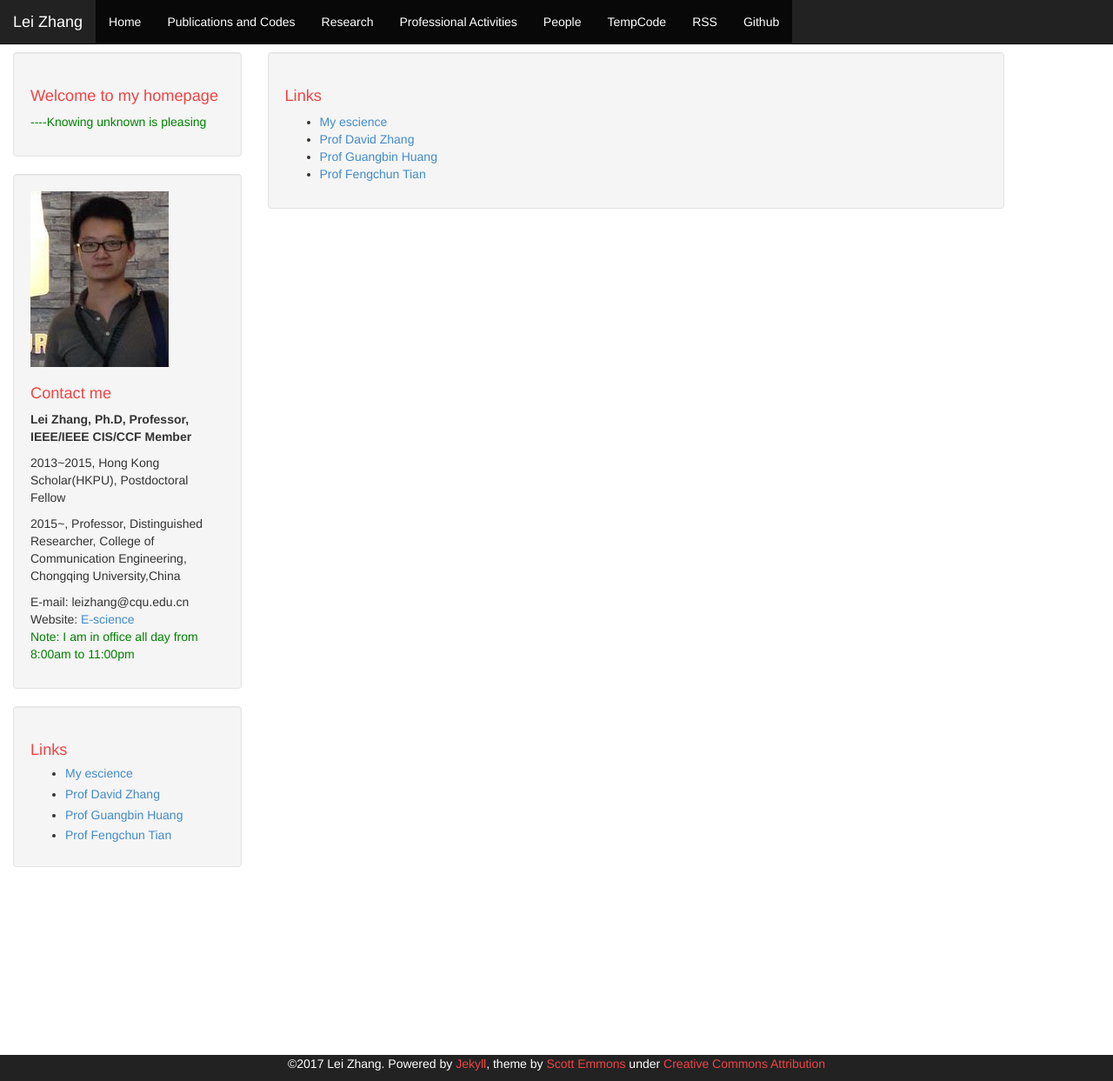
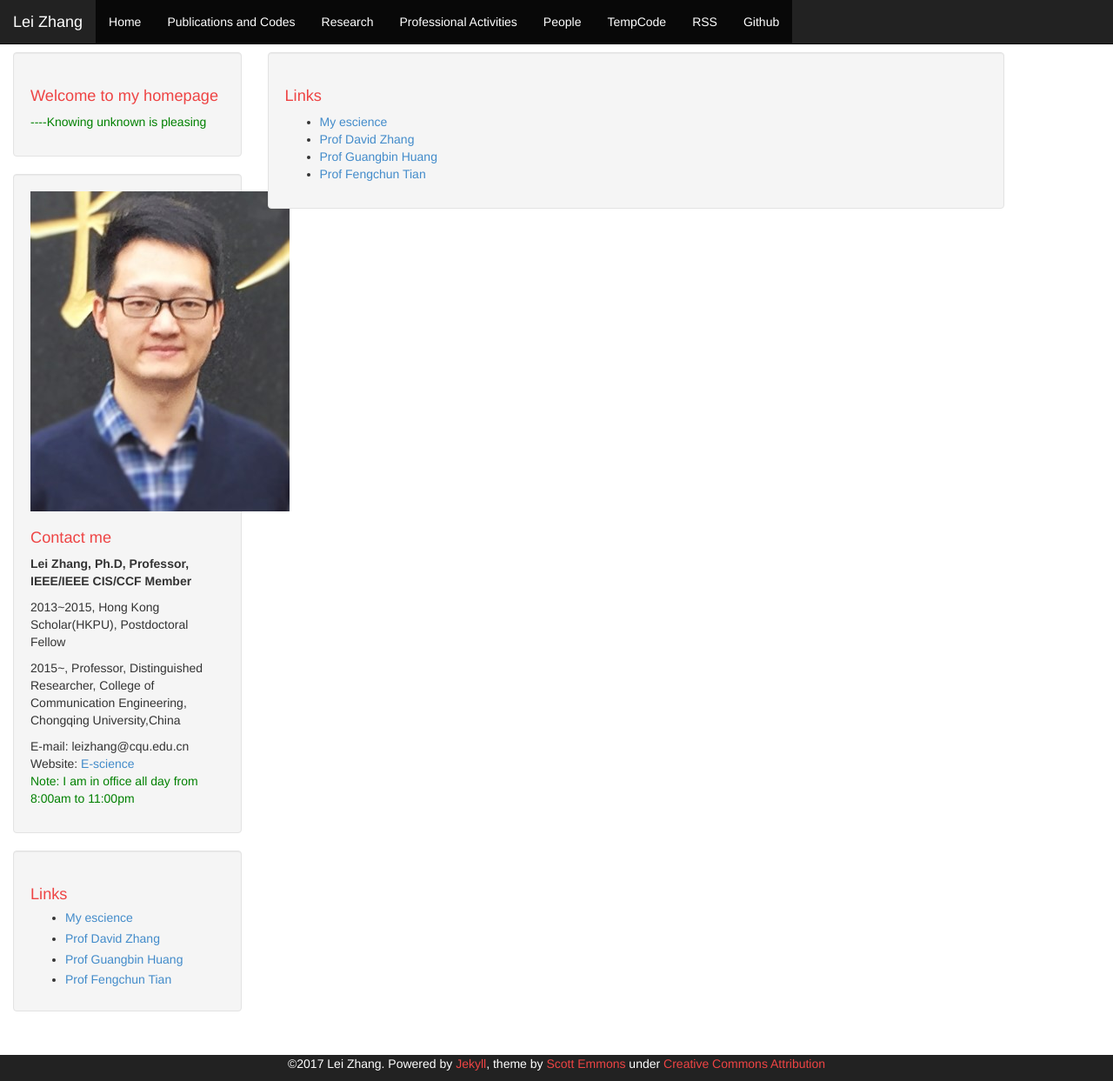
Before and after one commit to DrLeiZhang/website, a Jekyll site: the page built from links.html, in a window 1280 px wide and 1243 px high. Shown: the whole window at 87% size. Built offline with Jekyll 4.4.1, drawn with Linux system fonts in a browser that asks for light colours; Markdown is read by kramdown in place of the engine named in the settings.

Commit message:
Update
Signed-off-by: leizhang@cqu.edu.cn <leizhang@cqu.edu.cn>

```diff
--- a/_includes/sidebar.html
+++ b/_includes/sidebar.html
@@ -4,7 +4,7 @@
 
 <div class="sidebar well">
 
-<img class="about-avatar" src="{{ "/img/me_new_4.jpg" | prepend: site.baseurl }}" border="0" alt="[name]" />
+<img class="about-avatar" src="{{ "/img/me_new_7.jpg" | prepend: site.baseurl }}" border="0" alt="[name]" />
 
 <p><a href="http://www.leizhang.tk/resources/LeiZhang.jpg"></a></p>
 
```
Also changed, not shown: img/me_new_7.JPG (added), 1 other file.
